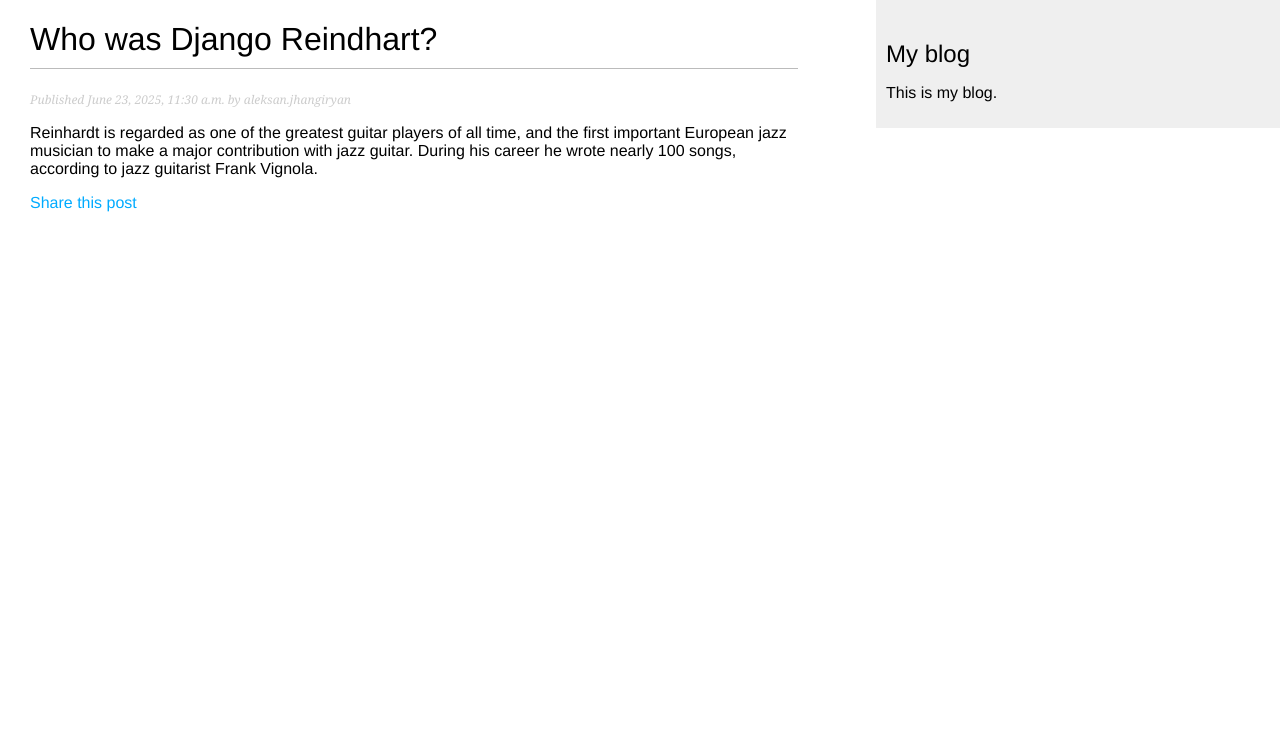
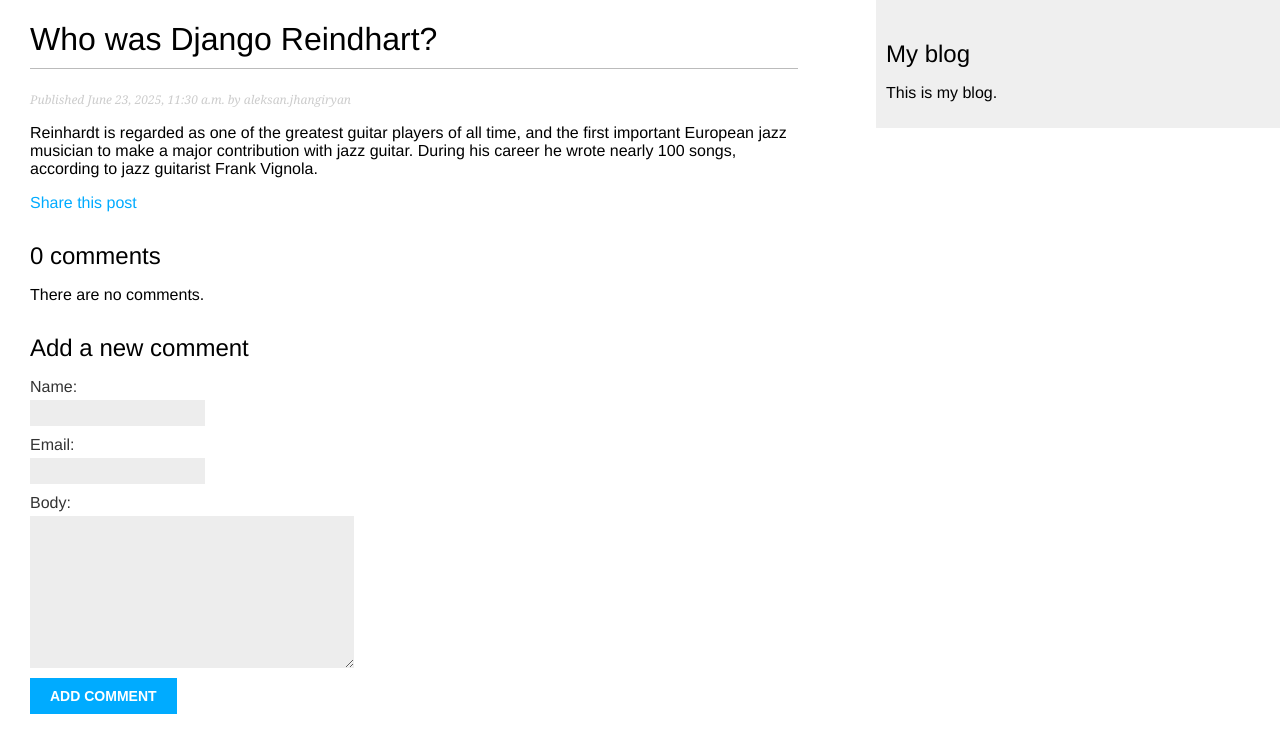
Before and after one commit to AleksJh/blogDjango, a Django app: a page that uses mysite/blog/templates/blog/post/detail.html in a window 1280 px wide. Shown: the top 753 px of the page. Run offline with Django 4.2, Linux system fonts and the light colour scheme; data comes from the database, SQL or seed files in the repository; both versions use the stored data as it was after the commit.

Commit message:
Commenting function added

```diff
--- a/mysite/blog/forms.py
+++ b/mysite/blog/forms.py
@@ -1,4 +1,6 @@
 from django import forms
+
+from .models import Comment
 
 
 class EmailPostForm(forms.Form):
@@ -6,3 +8,9 @@ class EmailPostForm(forms.Form):
     email = forms.EmailField()
     to = forms.EmailField()
     comments = forms.CharField(required=False, widget=forms.Textarea)
+
+
+class CommentForm(forms.ModelForm):
+    class Meta:
+        model = Comment
+        fields = ["name", "email", "body"]
--- a/mysite/blog/models.py
+++ b/mysite/blog/models.py
@@ -48,3 +48,22 @@ class Post(models.Model):
             "blog:post_detail",
             args=[self.publish.year, self.publish.month, self.publish.day, self.slug],
         )
+
+
+class Comment(models.Model):
+    post = models.ForeignKey(Post, on_delete=models.CASCADE, related_name="comments")
+    name = models.CharField(max_length=80)
+    email = models.EmailField()
+    body = models.TextField()
+    created = models.DateTimeField(auto_now_add=True)
+    updated = models.DateTimeField(auto_now=True)
+    active = models.BooleanField(default=True)
+
+    class Meta:
+        ordering = ["created"]
+        indexes = [
+            models.Index(fields=["created"]),
+        ]
+
+    def __str__(self):
+        return f"Comment by {self.name} on {self.post}"
--- a/mysite/blog/templates/blog/post/detail.html
+++ b/mysite/blog/templates/blog/post/detail.html
@@ -1,7 +1,5 @@
 {% extends "blog/base.html" %}
-
 {% block title %}{{ post.title }}{% endblock %}
-
 {% block content %}
  <h1>{{ post.title }}</h1>
  <p class="date">
@@ -13,4 +11,21 @@
  Share this post
  </a>
  </p>
+ {% with comments.count as total_comments %}
+ <h2>
+ {{ total_comments }} comment{{ total_comments|pluralize }}
+ </h2>
+ {% endwith %}
+{% for comment in comments %}
+ <div class="comment">
+ <p class="info">
+ Comment {{ forloop.counter }} by {{ comment.name }}
+ {{ comment.created }}
+ </p>
+ {{ comment.body|linebreaks }}
+ </div>
+ {% empty %}
+ <p>There are no comments.</p>
+ {% endfor %}
+{% include "blog/post/includes/comment_form.html" %}
 {% endblock %}
--- /dev/null
+++ b/mysite/blog/templates/blog/post/includes/comment_form.html
@@ -0,0 +1,6 @@
+<h2>Add a new comment</h2>
+<form action="{% url "blog:post_comment" post.id %}" method="post">
+ {{ form.as_p }}
+ {% csrf_token %}
+ <p><input type="submit" value="Add comment"></p>
+</form>
--- a/mysite/blog/urls.py
+++ b/mysite/blog/urls.py
@@ -13,4 +13,5 @@ urlpatterns = [
         name="post_detail",
     ),
     path("<int:post_id>/share/", views.post_share, name="post_share"),
+    path("<int:post_id>/comment/", views.post_comment, name="post_comment"),
 ]
--- a/mysite/blog/views.py
+++ b/mysite/blog/views.py
@@ -1,10 +1,30 @@
 from django.core.mail import send_mail
 from django.core.paginator import EmptyPage, PageNotAnInteger, Paginator
 from django.shortcuts import get_object_or_404, render
+from django.views.decorators.http import require_POST
 from django.views.generic import ListView
 
-from .forms import EmailPostForm
+from .forms import CommentForm, EmailPostForm
 from .models import Post
+
+
+@require_POST
+def post_comment(request, post_id):
+    post = get_object_or_404(Post, id=post_id, status=Post.Status.PUBLISHED)
+    comment = None
+
+    form = CommentForm(data=request.POST)
+    if form.is_valid():
+        # Create Comment class object without saving it
+        comment = form.save(commit=False)
+
+        comment.post = post
+        comment.save()
+    return render(
+        request,
+        "blog/post/comment.html",
+        {"post": post, "form": form, "comment": comment},
+    )
 
 
 def post_share(request, post_id):
@@ -79,4 +99,12 @@ def post_detail(request, year, month, day, post):
         publish__day=day,
     )
 
-    return render(request, "blog/post/detail.html", {"post": post})
+    comments = post.comments.filter(active=True)
+
+    form = CommentForm()
+
+    return render(
+        request,
+        "blog/post/detail.html",
+        {"post": post, "comments": comments, "form": form},
+    )
```
Also changed, not shown: mysite/blog/admin.py (+8 -1 lines), mysite/blog/templates/blog/post/comment.html (added, +10 -0 lines), mysite/blog/migrations/0003_comment_comment_blog_commen_created_0e6ed4_idx.py (added), mysite/db.sqlite3. Lines whose indentation alone changed are shown as unchanged.
